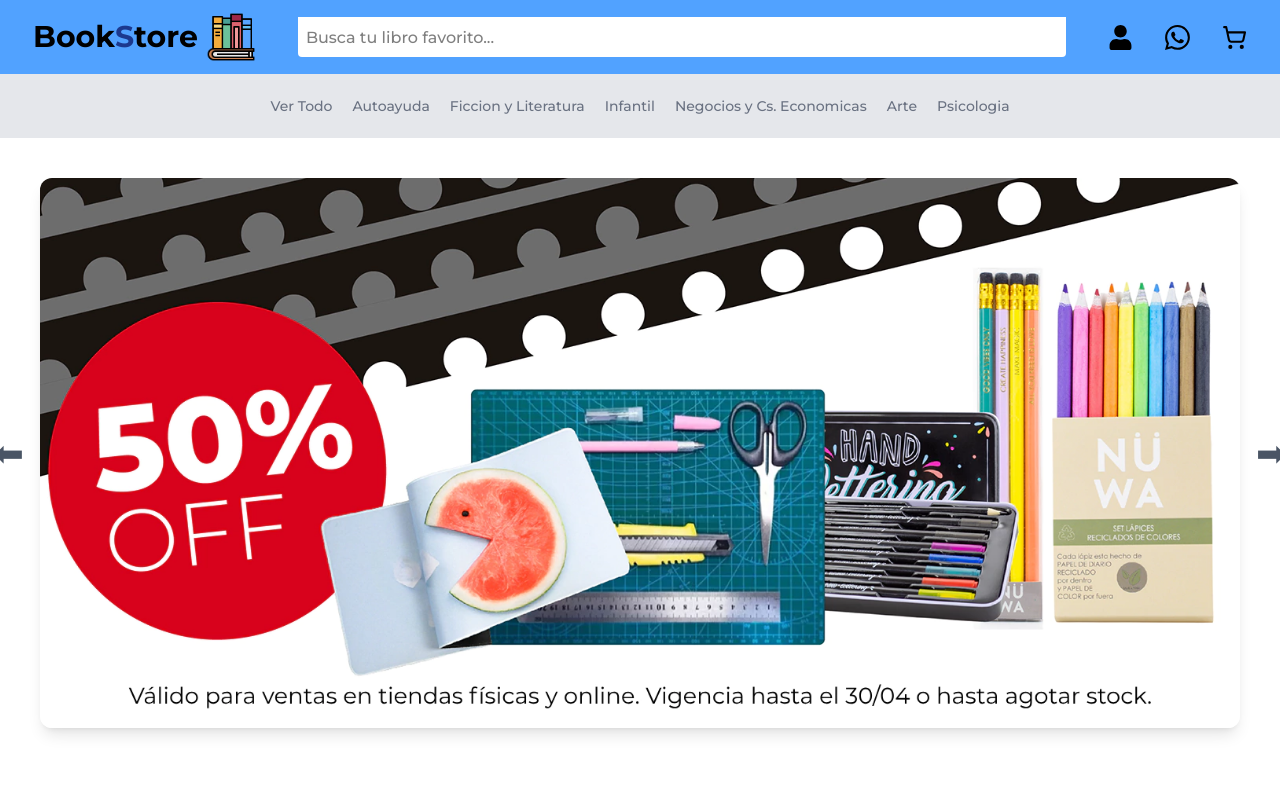
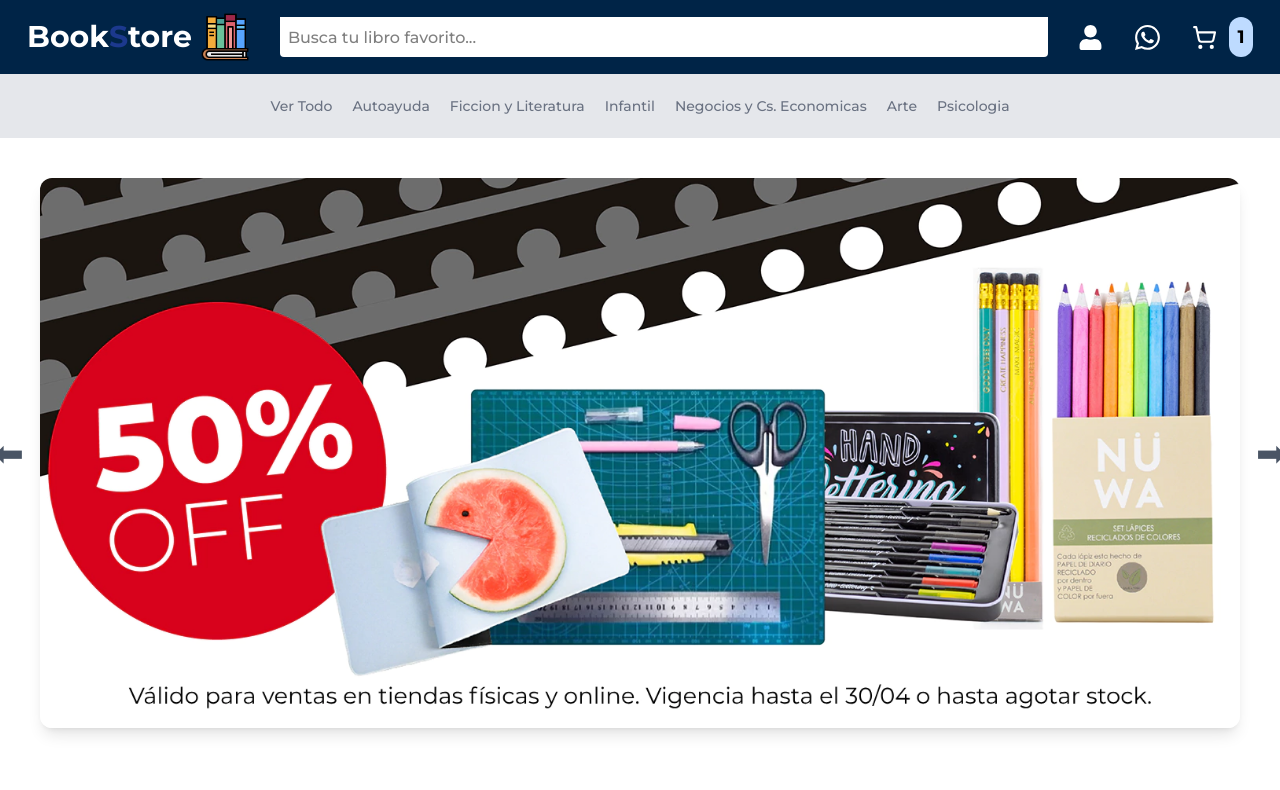
Before and after one commit to Whoiamx/bookstore, a Next.js app in the folder frontend/: page / in a window 1280 px wide. Shown: the top 790 px of the page. Built offline with nearby package versions, Linux system fonts and the light colour scheme; no server answers.

Commit message:
better color palette

```diff
--- a/frontend/app/components/navbar/Navbar.tsx
+++ b/frontend/app/components/navbar/Navbar.tsx
@@ -8,10 +8,10 @@ import Link from "next/link";
 export const Navbar = () => {
   return (
     <>
-      <div className=" flex items-center p-3 justify-around bg-blue-400">
+      <div className=" flex items-center p-3 justify-around bg-[#002447]">
         <div className="flex items-center justify-center gap-2">
           <Link href={"/"}>
-            <h1 className="font-extrabold text-3xl">
+            <h1 className=" text-white font-extrabold text-3xl">
               Book<span className="text-blue-900">S</span>tore
             </h1>
           </Link>
@@ -26,17 +26,28 @@ export const Navbar = () => {
         </div>
         <div className="flex gap-8 justify-around items-center">
           <Link href={"/auth/login"}>
-            <FaUser style={{ fontSize: 25, cursor: "pointer" }} />
+            <FaUser
+              style={{ color: "white", fontSize: 25, cursor: "pointer" }}
+            />
           </Link>
           <Link
             href={"https://api.whatsapp.com/send/?phone=5491163099115"}
             target="_blank"
           >
-            <BsWhatsapp style={{ fontSize: 25, cursor: "pointer" }} />
+            <BsWhatsapp
+              style={{ color: "white", fontSize: 25, cursor: "pointer" }}
+            />
           </Link>
-          <Link href={"/cart"}>
-            <LuShoppingCart style={{ fontSize: 25, cursor: "pointer" }} />
-          </Link>
+          <div className="flex gap-3 justify-center items-center">
+            <Link href={"/cart"}>
+              <LuShoppingCart
+                style={{ color: "white", fontSize: 25, cursor: "pointer" }}
+              />
+            </Link>
+            <p className="bg-blue-200 w-6 p-1.5 rounded-2xl  text-center text-lg font-extrabold">
+              1
+            </p>
+          </div>
         </div>
       </div>
       <div>
```
